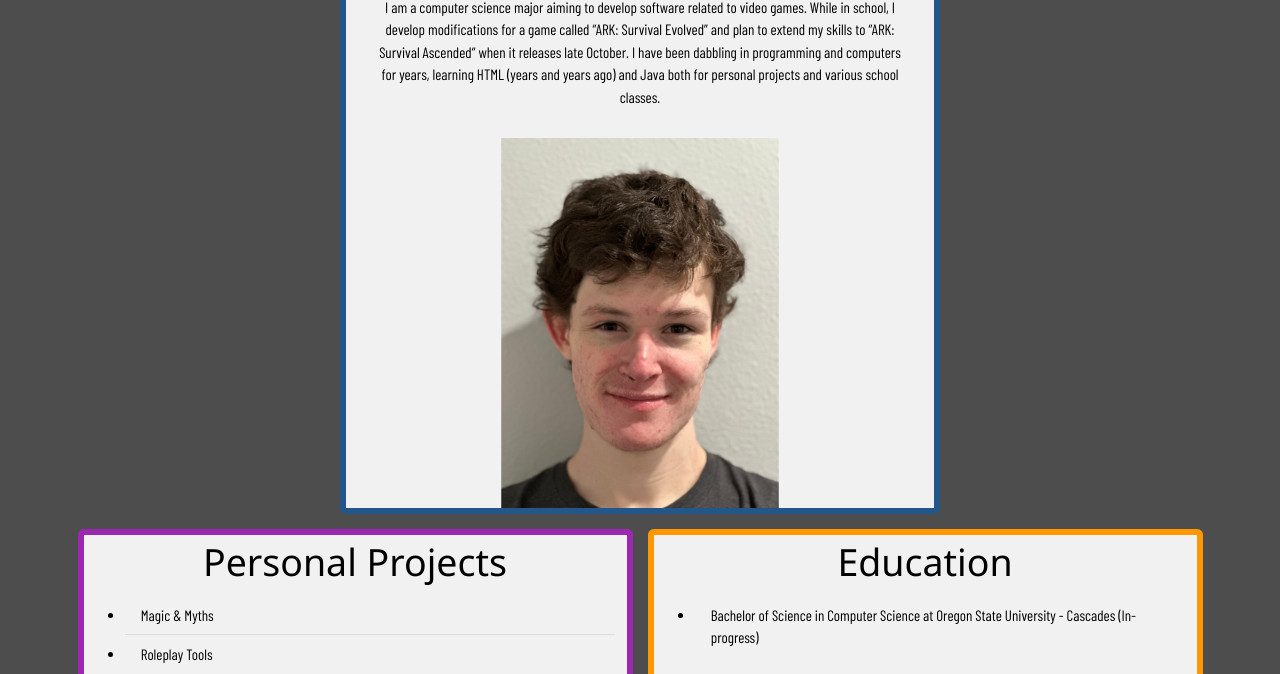
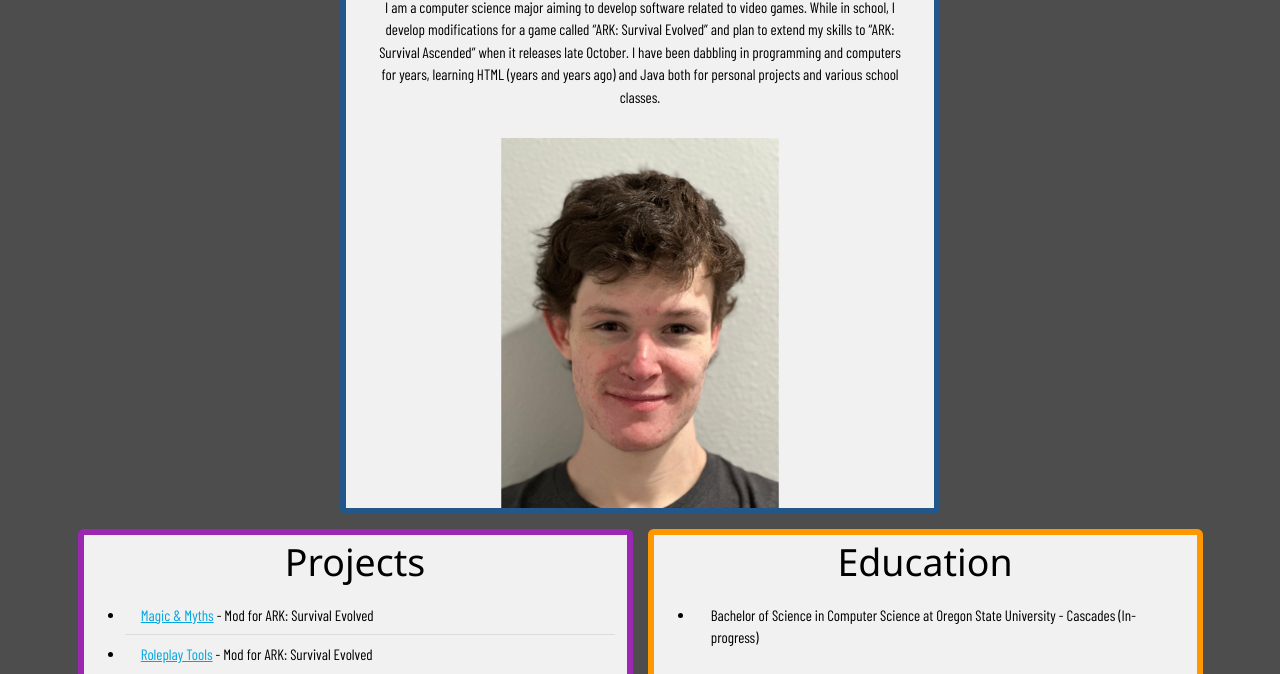
Before and after one commit to caseyHandleyOSU/caseyHandleyOSU.github.io, a website: page index.html in a window 1280 px wide. Shown: the part 278-952 px from the top of the page. Drawn offline with nearby package versions, Linux system fonts and the light colour scheme; a web font is replaced by a local one.

Commit message:
Update projects section

```diff
--- a/index.html
+++ b/index.html
@@ -78,10 +78,10 @@
                 </div> -->
                 <!-- Projects Section -->
                 <div id="projects" class="col card m-2 w3-ul w3-border w3-topbar w3-rightbar w3-leftbar w3-bottombar w3-border-purple w3-light-gray" style="width: 30rem;">
-                    <h1 class="w3-sans-serif font-effect-shadow-multiple w3-padding-small text-center">Personal Projects</h1>
+                    <h1 class="w3-sans-serif font-effect-shadow-multiple w3-padding-small text-center">Projects</h1>
                     <ul>
-                        <li>Magic & Myths</li>
-                        <li>Roleplay Tools</li>
+                        <li><a href="https://steamcommunity.com/sharedfiles/filedetails/?id=3039514568">Magic & Myths</a> - Mod for ARK: Survival Evolved</li>
+                        <li><a href="https://steamcommunity.com/sharedfiles/filedetails/?id=3039514568">Roleplay Tools</a> - Mod for ARK: Survival Evolved</li>
                     </ul>
                     </br>
                 </div>
```
